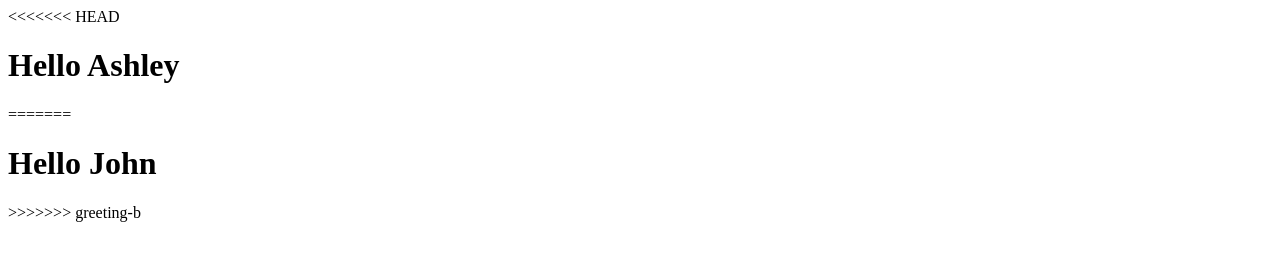
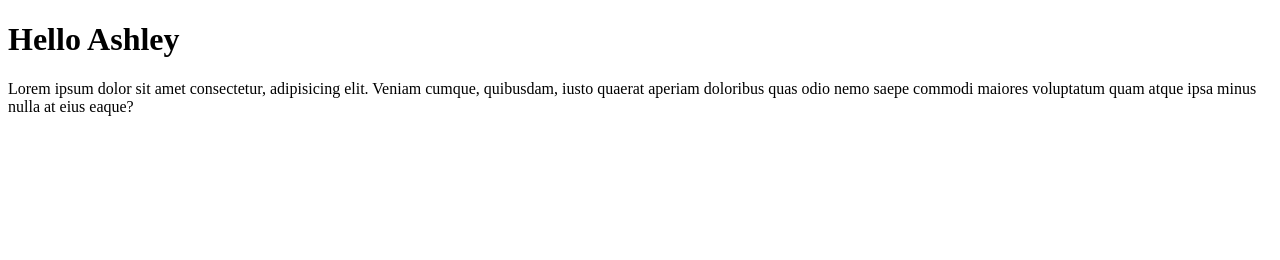
Before and after one commit to AshIgnYeo/git-101, a plain HTML site: page index.html in a window 1280 px wide. Drawn offline with Linux system fonts and the light colour scheme.

Commit message:
added some body content

```diff
--- a/index.html
+++ b/index.html
@@ -7,10 +7,10 @@
     <title>Document</title>
   </head>
   <body>
-<<<<<<< HEAD
     <h1>Hello Ashley</h1>
-=======
-    <h1>Hello John</h1>
->>>>>>> greeting-b
+    <p>
+      Lorem ipsum dolor sit amet consectetur, adipisicing elit. Veniam cumque, quibusdam, iusto quaerat aperiam
+      doloribus quas odio nemo saepe commodi maiores voluptatum quam atque ipsa minus nulla at eius eaque?
+    </p>
   </body>
 </html>
```
